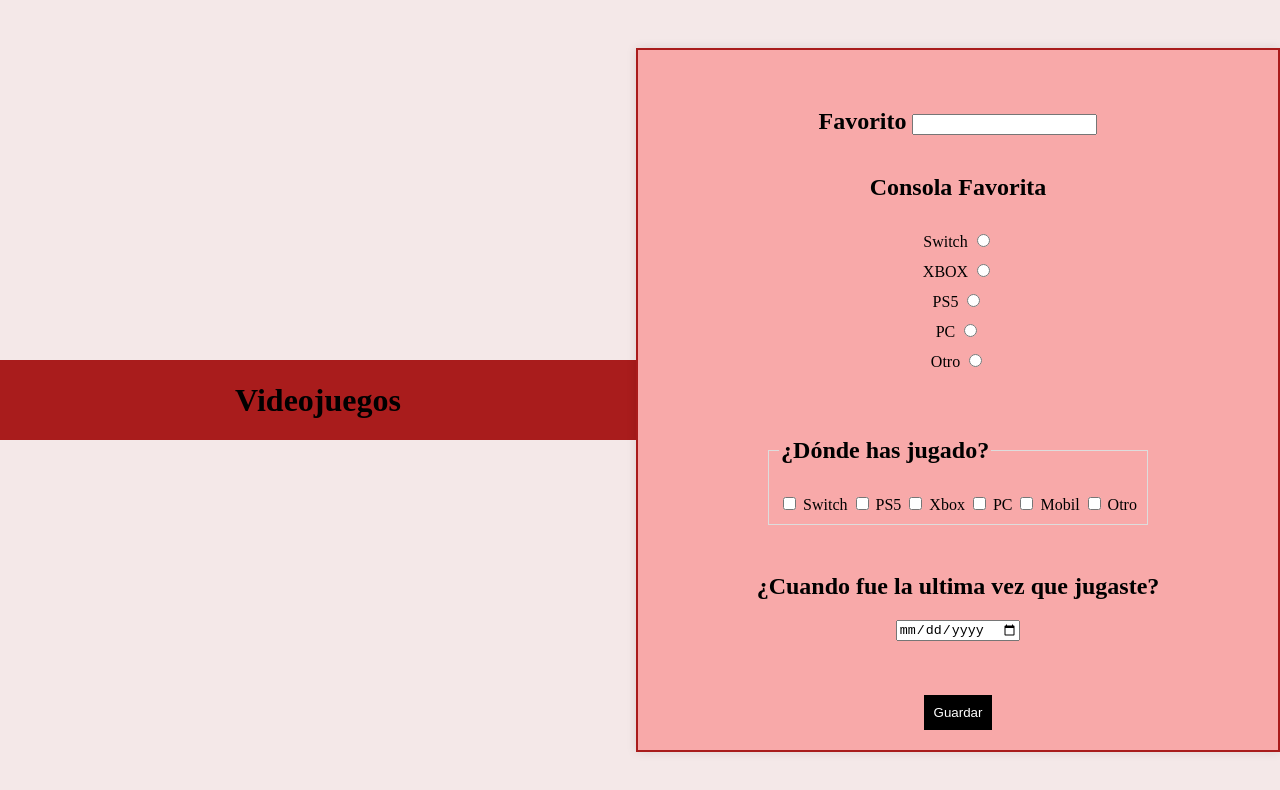
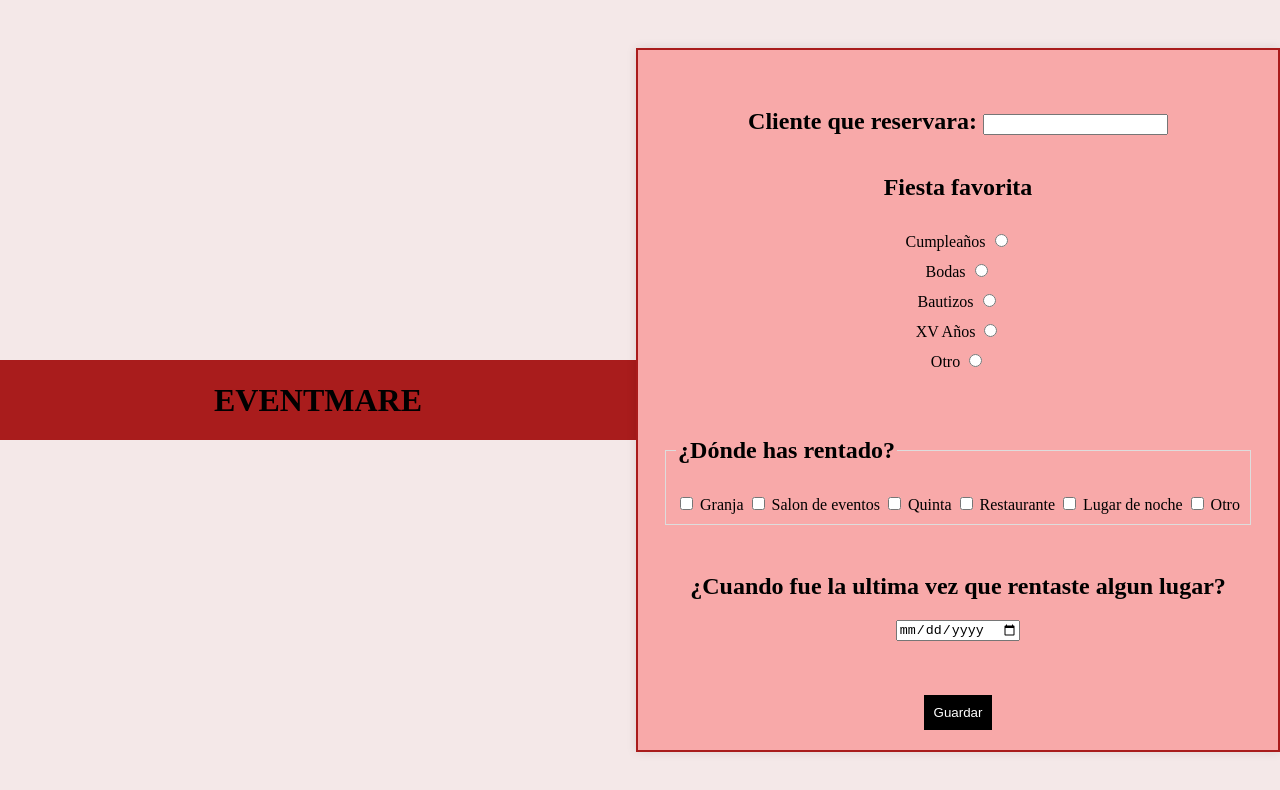
Before and after one commit to vzaxell/Formularios, a plain HTML site: page index.html in a window 1280 px wide. Drawn offline with Linux system fonts and the light colour scheme.

Commit message:
Formulario Integradora

```diff
--- a/index.html
+++ b/index.html
@@ -1,28 +1,28 @@
 <html>
     <header>
         <link rel="stylesheet" href="styles.css" />
-        <h1>Videojuegos</h1>
+        <h1>EVENTMARE</h1>
     </header>
     <body>
         <div class="contenido">
             <form class="forma">
                 <br>
-                    <h2>Favorito  <input></h2>
-                    <h2>Consola Favorita</h2>
+                    <h2>Cliente que reservara:  <input></h2>
+                    <h2>Fiesta favorita</h2>
                     <label>
-                        Switch
+                        Cumpleaños
                         <input type="radio" name="cf" id="1">
                     </label>
                     <label>
-                        XBOX
+                        Bodas
                         <input type="radio" name="cf" id="1">
                     </label>
                     <label>
-                        PS5
+                        Bautizos
                         <input type="radio" name="cf" id="1">
                     </label>
                     <label>
-                        PC
+                        XV Años
                     <input type="radio" name="cf" id="1">
                     </label>
                     <label>
@@ -32,18 +32,18 @@
                 <br>
                     <br>
                 <fieldset>
-                    <legend><h2>¿Dónde has jugado?</h2></legend>
+                    <legend><h2>¿Dónde has rentado?</h2></legend>
                     <div class="columna-conttenido">
-                        <label><input type="checkbox" name="console-location" value="Switch"> Switch</label>
-                        <label><input type="checkbox" name="console-location" value="PS5"> PS5</label>
-                        <label><input type="checkbox" name="console-location" value="Xbox"> Xbox</label>
-                        <label><input type="checkbox" name="console-location" value="PC"> PC</label>
-                        <label><input type="checkbox" name="console-location" value="Mobile"> Mobil</label>
+                        <label><input type="checkbox" name="console-location" value="Switch"> Granja</label>
+                        <label><input type="checkbox" name="console-location" value="PS5"> Salon de eventos</label>
+                        <label><input type="checkbox" name="console-location" value="Xbox"> Quinta</label>
+                        <label><input type="checkbox" name="console-location" value="PC"> Restaurante</label>
+                        <label><input type="checkbox" name="console-location" value="Mobile"> Lugar de noche</label>
                         <label><input type="checkbox" name="console-location" value="Other"> Otro</label>
                     </div>
                 </fieldset>
                 <br>
-                <label for="last-played"><h2>¿Cuando fue la ultima vez que jugaste?</h2></label>
+                <label for="last-played"><h2>¿Cuando fue la ultima vez que rentaste algun lugar?</h2></label>
                     <input type="date" id="last-played" name="last-played">
             </form>
             <br>
```
